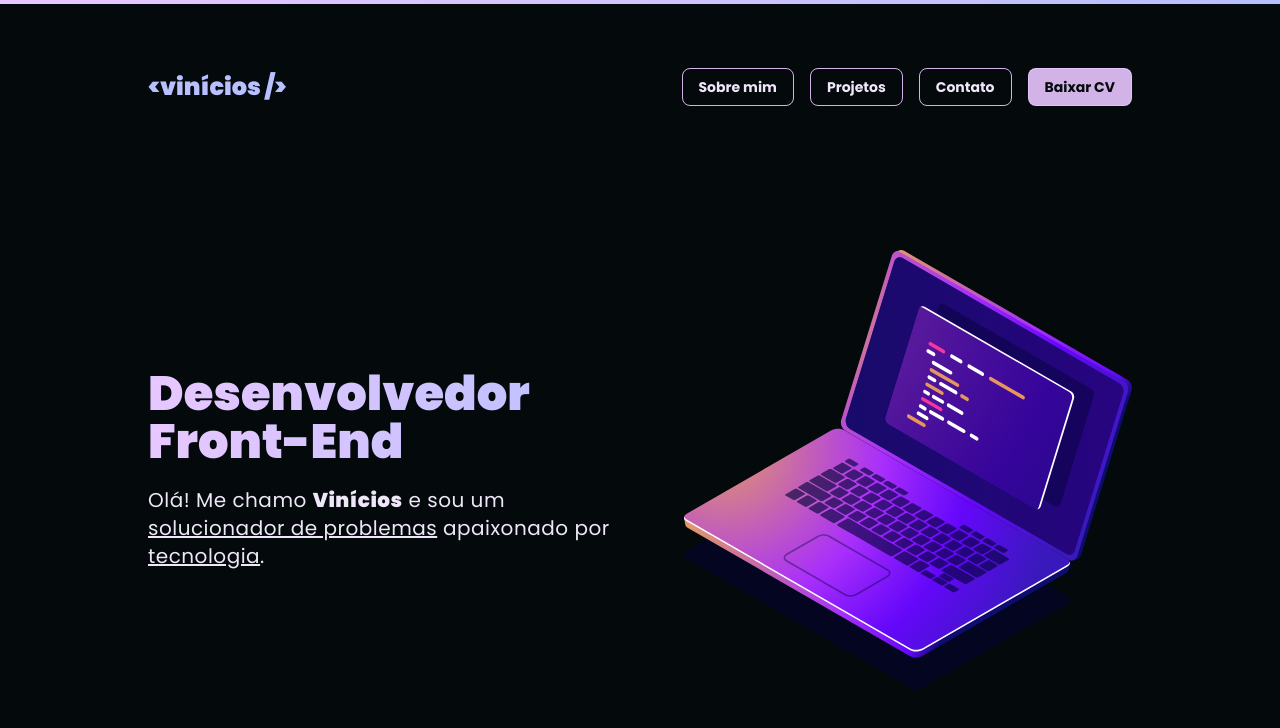
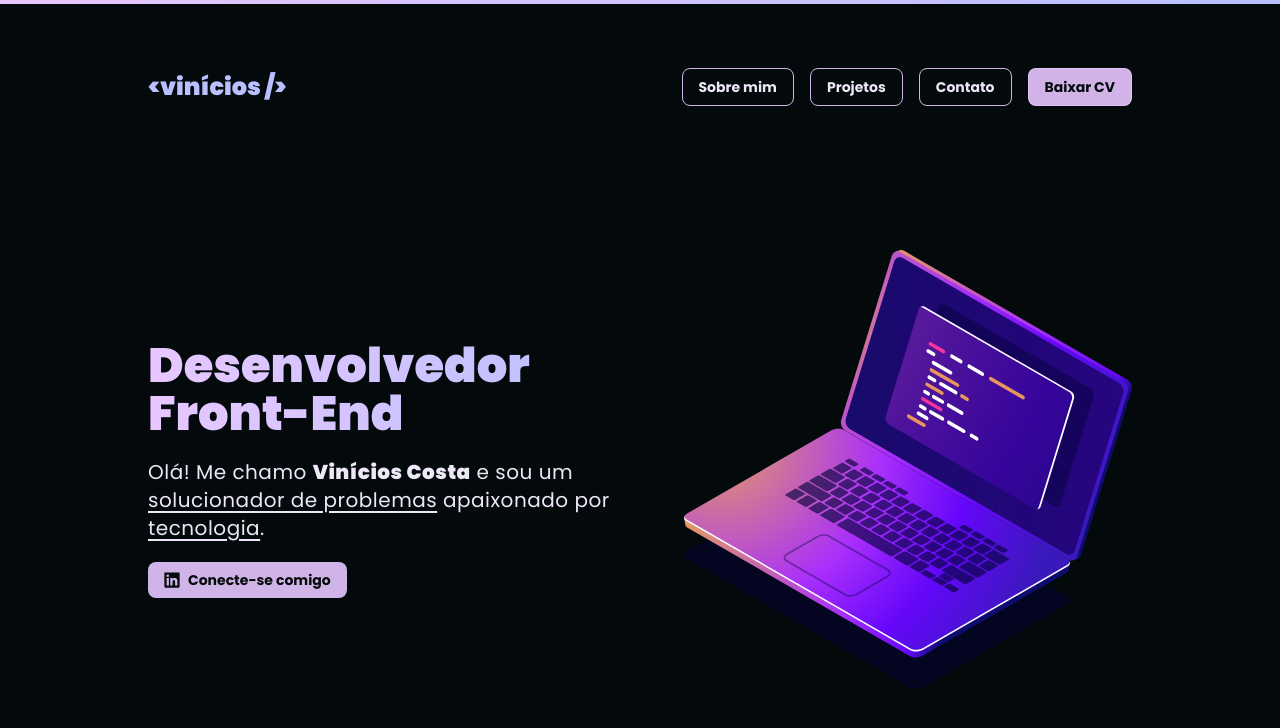
Before and after one commit to vinicioscst/portfolio, a Next.js app: page / in a window 1280 px wide. Shown: the top 728 px of the page. Built offline with nearby package versions, Linux system fonts and the light colour scheme.

Commit message:
:wrench: added Banner missing content

```diff
--- a/src/components/Banner/index.tsx
+++ b/src/components/Banner/index.tsx
@@ -1,5 +1,6 @@
 import Image from "next/image";
 import CodingFigure from "../../../public/coding-figure.svg";
+import LinkedinIcon from "../../../public/linkedin-icon.svg";
 
 const Banner = () => {
   return (
@@ -7,9 +8,12 @@ const Banner = () => {
       <div className="flex-grow basis-80 flex flex-col gap-5">
         <h1 className="font-black text-3xl xs:text-5xl text-center md:text-left bg-gradient-to-r from-primary-color to-accent-color text-transparent bg-clip-text">Desenvolvedor Front-End</h1>
         <p className="text-base xs:text-xl text-center md:text-left tracking-wide">
-          Olá! Me chamo <span className="font-black">Vinícios</span> e sou um <span className="underline">solucionador de problemas</span> apaixonado
-          por <span className="underline">tecnologia</span>.
+          Olá! Me chamo <span className="font-black">Vinícios Costa</span> e sou um <span className="underline underline-offset-4">solucionador de problemas</span> apaixonado por <span className="underline underline-offset-4">tecnologia</span>.
         </p>
+        <a href="https://www.linkedin.com/in/vinicioscst/" target="_blank"><button className="self-start flex items-center gap-2 font-bold text-sm py-2 px-4 border border-primary-color/90 bg-primary-color/90 text-background-color rounded-lg hover:opacity-75 hover:-translate-y-1 cursor-pointer transition-all">
+          <Image src={LinkedinIcon} alt="Ícone do Linkedin" title="Conecte-se comigo" width={16}/>
+          Conecte-se comigo
+        </button></a>
       </div>
       <Image
         src={CodingFigure}
```
